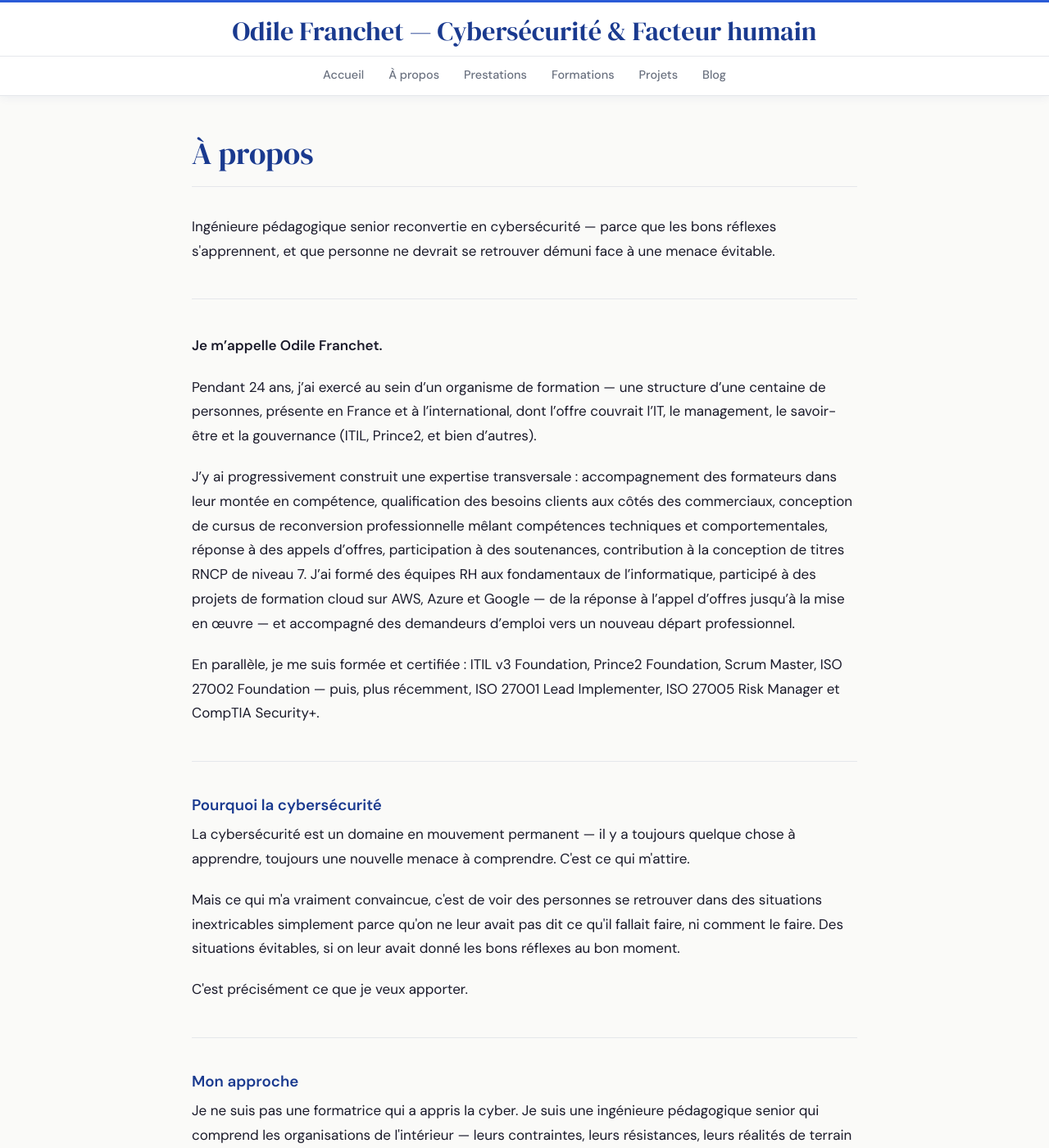
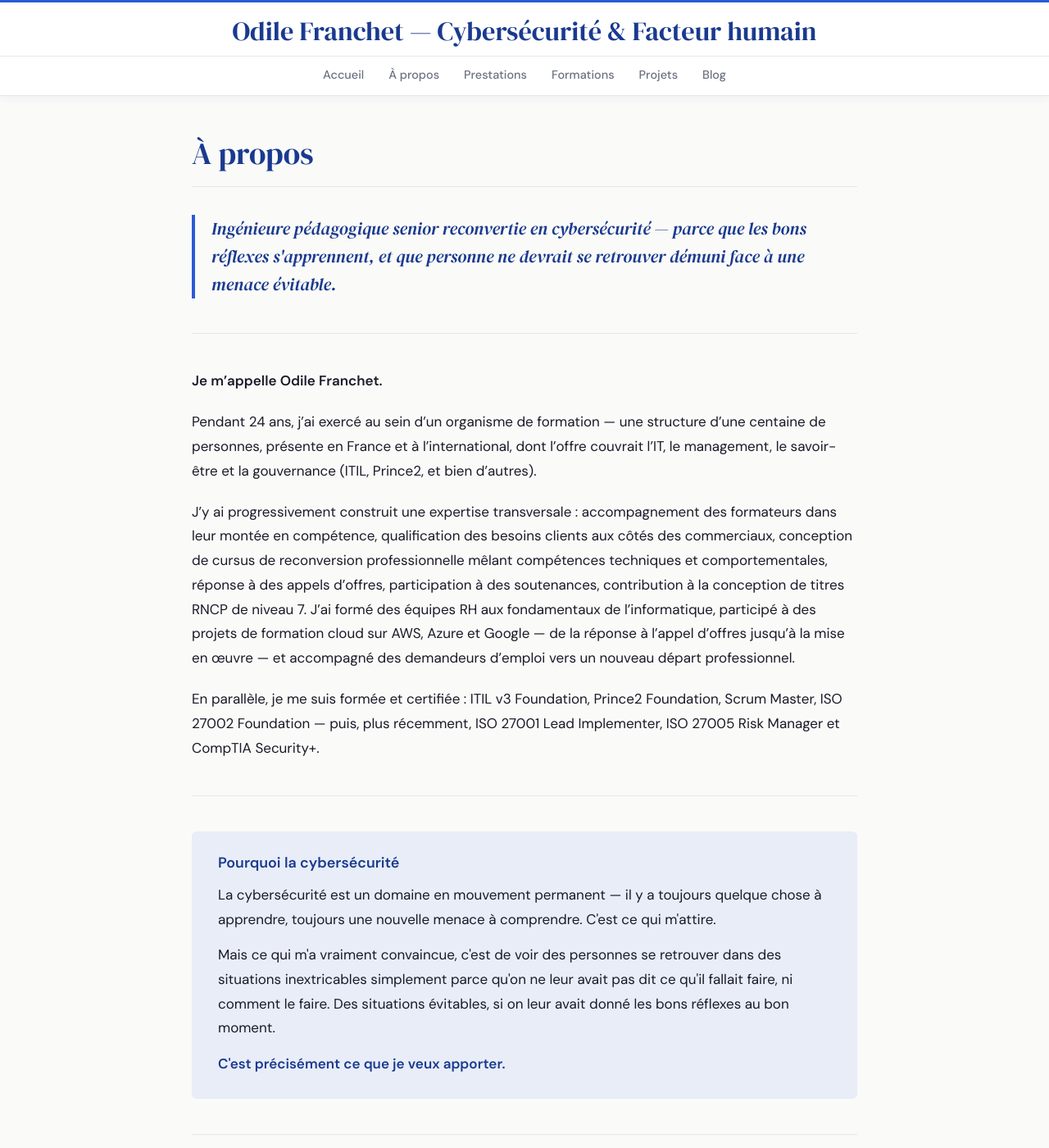
Before and after one commit to ofranchet73/ofranchet73.github.io, a Jekyll site: the page built from apropos.md, in a window 1280 px wide and 1400 px high. Shown: the whole window at 82% size. Built offline with Jekyll 4.4.1, drawn with Linux system fonts in a browser that asks for light colours.

Commit message:
Update style.css

```diff
--- a/assets/css/style.css
+++ b/assets/css/style.css
@@ -413,7 +413,117 @@ img { max-width: 100%; height: auto; }
   margin-top: 4px;
 }
 
-/* ===== BLOG ===== */
+/* ===== PAGE À PROPOS ===== */
+.apropos-intro {
+  margin-bottom: 2em;
+}
+
+.apropos-accroche {
+  font-family: 'DM Serif Display', serif;
+  font-size: 1.25em;
+  color: var(--blue);
+  line-height: 1.6;
+  font-style: italic;
+  border-left: 4px solid var(--accent);
+  padding-left: 20px;
+  margin: 0;
+}
+
+/* Encadré pourquoi */
+.encadre-pourquoi {
+  background: var(--blue-light);
+  border-radius: var(--radius);
+  padding: 28px 32px;
+  margin: 0;
+}
+
+.encadre-pourquoi h3 {
+  color: var(--blue);
+  margin-top: 0;
+  margin-bottom: 14px;
+  font-size: 1.05em;
+}
+
+.encadre-pourquoi p {
+  margin-bottom: 0.8em;
+  color: var(--text);
+}
+
+.encadre-conclusion {
+  font-weight: 600;
+  color: var(--blue) !important;
+  margin-bottom: 0 !important;
+}
+
+/* Encadré approche */
+.encadre-approche {
+  background: var(--blue-dark);
+  border-radius: var(--radius);
+  padding: 28px 32px;
+  margin: 0;
+}
+
+.encadre-approche h3 {
+  color: var(--white);
+  margin-top: 0;
+  margin-bottom: 14px;
+  font-size: 1.05em;
+}
+
+.encadre-approche p {
+  color: rgba(255,255,255,0.85);
+  margin-bottom: 0;
+  line-height: 1.8;
+}
+
+/* Grille certifications */
+.certif-grid {
+  display: grid;
+  grid-template-columns: repeat(3, 1fr);
+  gap: 12px;
+  margin-top: 16px;
+}
+
+.certif-badge {
+  background: var(--white);
+  border: 1px solid var(--border);
+  border-radius: var(--radius);
+  padding: 14px 16px;
+  display: flex;
+  flex-direction: column;
+  gap: 4px;
+  transition: box-shadow 0.2s;
+}
+
+.certif-badge:hover {
+  box-shadow: 0 2px 12px rgba(26, 58, 143, 0.1);
+}
+
+.certif-badge.principal {
+  background: var(--blue-light);
+  border-color: var(--accent);
+}
+
+.certif-icon { font-size: 1.2em; }
+
+.certif-nom {
+  font-family: 'DM Sans', sans-serif;
+  font-weight: 600;
+  font-size: 0.85em;
+  color: var(--blue);
+  line-height: 1.3;
+}
+
+.certif-detail {
+  font-size: 0.75em;
+  color: var(--muted);
+}
+
+@media (max-width: 680px) {
+  .certif-grid { grid-template-columns: 1fr 1fr; }
+  .apropos-accroche { font-size: 1.05em; }
+  .encadre-pourquoi, .encadre-approche { padding: 20px; }
+}
 .post-list {
   list-style: none;
   padding: 0;
```
